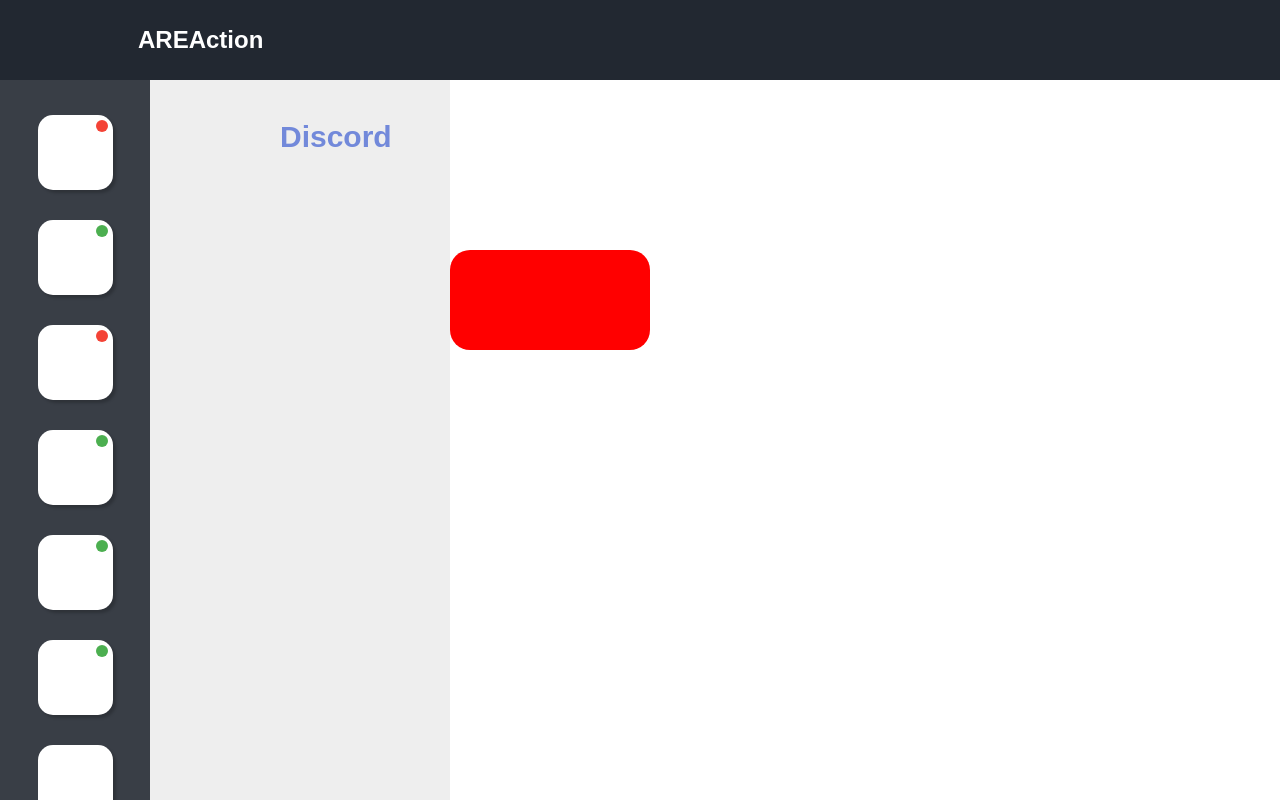
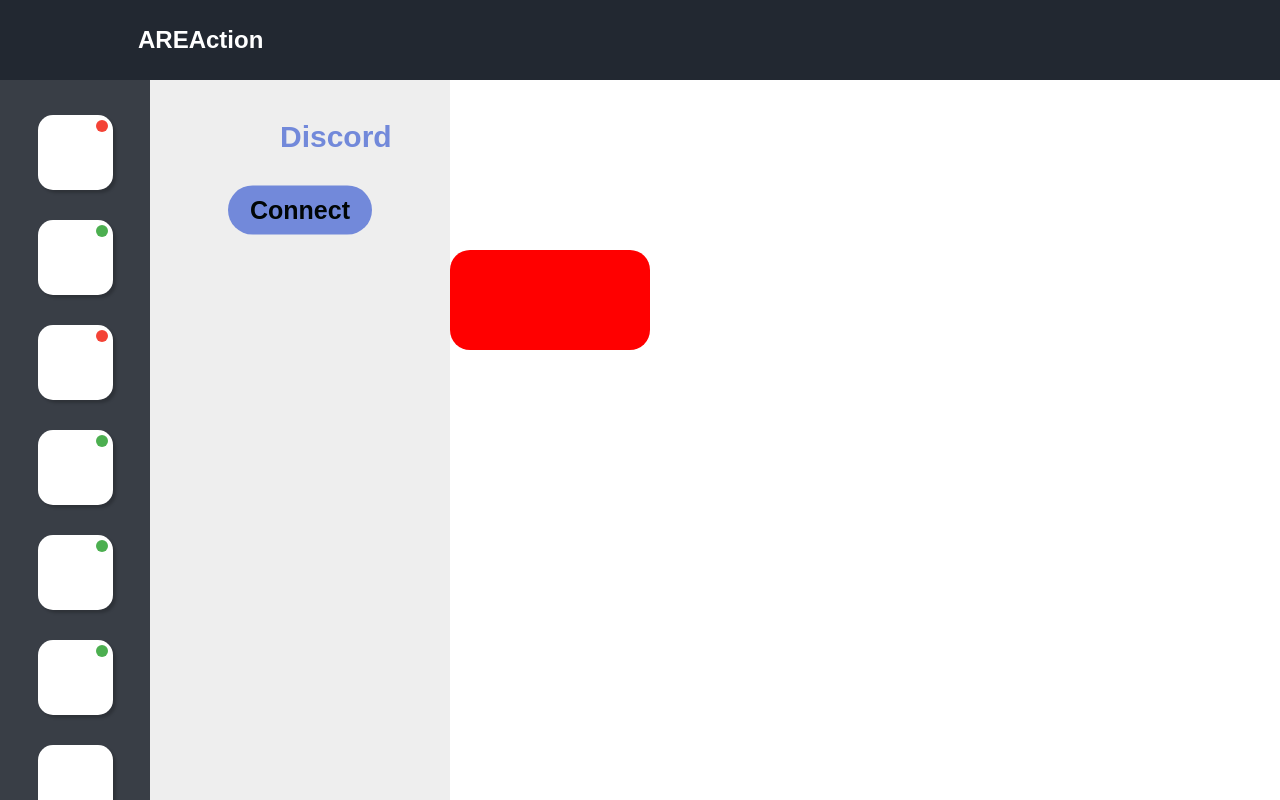
Before and after one commit to VictorHarri-Chal/AREA, a React (Create React App) app in the folder area/: page /dashboard in a window 1280 px wide. Both pictures are taken after a click on the item 75 px from the left and 152 px from the top of the page. Built offline with nearby package versions, Linux system fonts and the light colour scheme; some icons are missing.

Commit message:
[UPDATE] Add ConnectBtn

```diff
--- a/area/src/components/BlocSidebar/BSElements.js
+++ b/area/src/components/BlocSidebar/BSElements.js
@@ -45,4 +45,57 @@ export const BSAppName = styled.div`
     font-size : 30px;
     font-weight: bold;
     color: ${props => props.color};
+    transition: all 0.2s ease-in-out;
 `;
+
+export const BSConnectBtn = styled.div`
+    border-radius: 50px;
+    background: ${props => props.color};
+    white-space: nowrap;
+    padding: 10px 22px;
+    color: #010606;
+    font-size: 25px;
+    font-weight: bold;
+    outline: none;
+    border: none;
+    cursor: pointer;
+    transition: all 0.2s ease-in-out;
+    text-decoration: none;
+    position: absolute;
+    transform: translate(-50%, -50%);
+    top : 130px;
+    left : 150px;
+
+    &:hover {
+        transition: all 0.8s ease-in-out;
+        background: #fff;
+        color: #010606;
+    }
+
+    opacity: ${props => props.login === undefined ? 0 : (props.login === true ? 0 : 100)}%;
+`;
+
+export const BSConnected = styled.div`
+    white-space: nowrap;
+    padding: 10px 22px;
+    color: #010606;
+    font-size: 25px;
+    font-weight: bold;
+    outline: none;
+    border: none;
+    cursor: pointer;
+    transition: all 0.2s ease-in-out;
+    text-decoration: none;
+    position: absolute;
+    transform: translate(-50%, -50%);
+    top : 130px;
+    left : 150px;
+
+    &:hover {
+        transition: all 0.8s ease-in-out;
+        background: #fff;
+        color: #010606;
+    }
+
+    opacity: ${props => props.login === undefined ? 0 : (props.login === false ? 0 : 100)}%;
+`;
--- a/area/src/components/BlocSidebar/index.js
+++ b/area/src/components/BlocSidebar/index.js
@@ -1,5 +1,5 @@
 import React from 'react'
-import { BSAppName, BSContainer, BSLogoApp } from './BSElements'
+import { BSAppName, BSContainer, BSLogoApp, BSConnectBtn, BSConnected } from './BSElements'
 
 const BlocSidebar = ({ appSelected }) => {
     if (appSelected.key === undefined) return (<></>)
@@ -7,6 +7,8 @@ const BlocSidebar = ({ appSelected }) => {
         <BSContainer>
             <BSLogoApp color={appSelected.color}>{appSelected.icon}</BSLogoApp>
             <BSAppName color={appSelected.color}>{appSelected.title}</BSAppName>
+            <BSConnectBtn color={appSelected.color} login={appSelected.login}>Connect</BSConnectBtn>
+            <BSConnected color={appSelected.color} login={appSelected.login}>Connected</BSConnected>
         </BSContainer>
     )
 }
```
